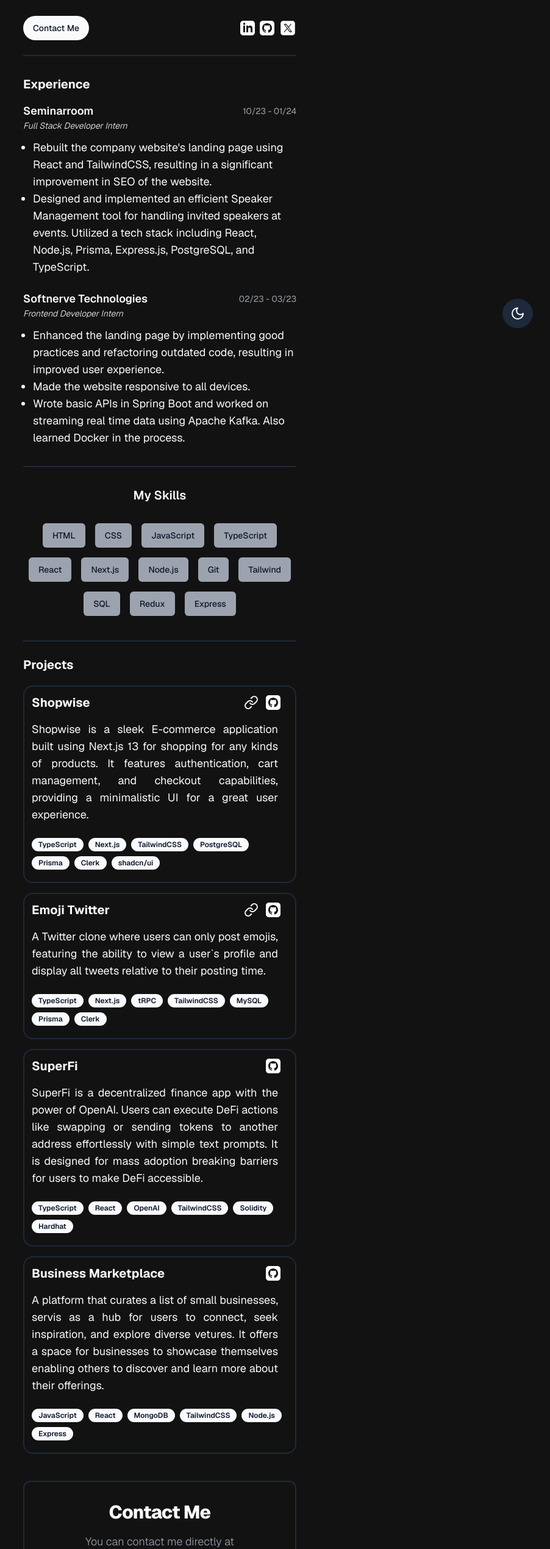
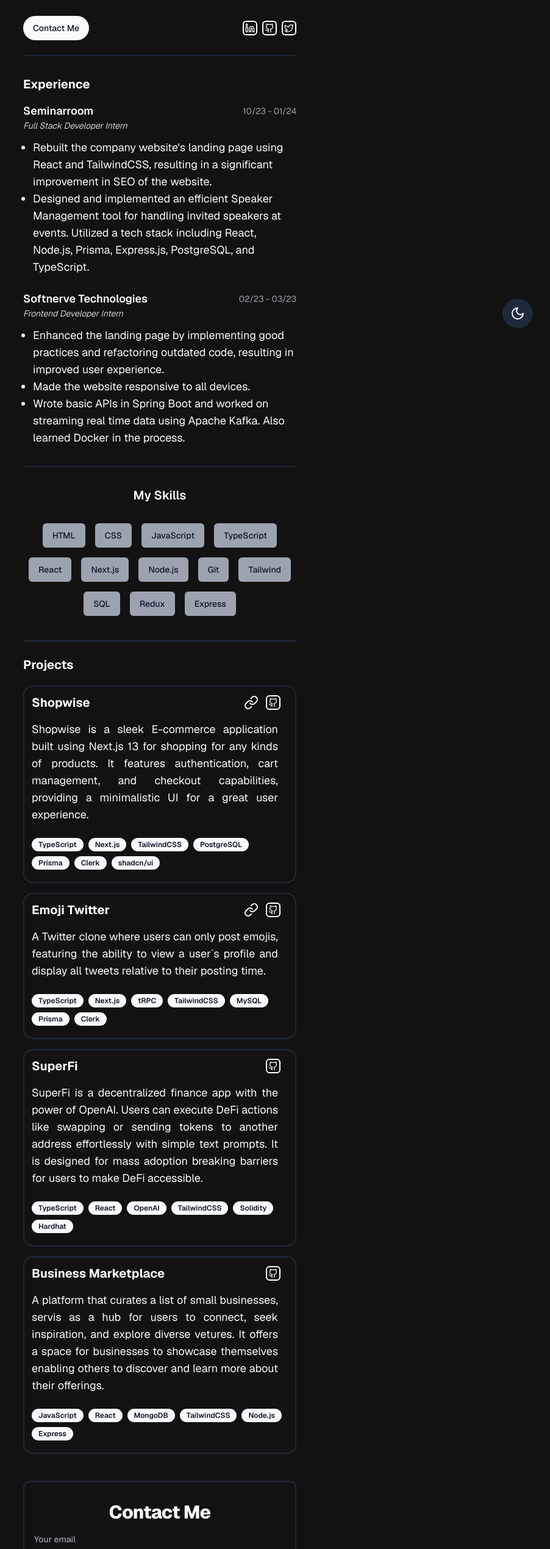
Before and after one commit to shreyas0924/portfolio, a Next.js app: page / in a window 1280 px wide. Shown: the part 234-2774 px from the top of the page at 61% size, without its empty margins (378-1280 px from the left). Built offline with nearby package versions, Linux system fonts and the light colour scheme.

Commit message:
portfolio done

```diff
--- a/components/about.tsx
+++ b/components/about.tsx
@@ -3,6 +3,7 @@ import Link from 'next/link'
 import React from 'react'
 import { Button } from './ui/button'
 import { useTheme } from 'next-themes'
+import { Github, Linkedin, Twitter } from 'lucide-react'
 
 export const About = () => {
   const { theme } = useTheme()
@@ -20,27 +21,15 @@ export const About = () => {
         <Link
           target='_blank'
           href={'https://linkedin.com/in/shreyas0924'}
-          className='ml-auto'
+          className='ml-auto  '
         >
-          {theme === 'dark' ? (
-            <img src='./linkedin2.svg' />
-          ) : (
-            <img src='./linkedin1.svg' />
-          )}
+          <Linkedin className='border-2 border-black dark:border-white p-0.5 rounded-md' />
         </Link>
         <Link target='_blank' href={'https://github.com/shreyas0924'}>
-          {theme === 'dark' ? (
-            <img src='./github2.svg' />
-          ) : (
-            <img src='./github1.svg' />
-          )}
+          <Github className='border-2 border-black dark:border-white p-0.5 rounded-md' />
         </Link>
         <Link target='_blank' href={'https://twitter.com/shreyas0924'}>
-          {theme === 'dark' ? (
-            <img src='./twitter2.svg' width={28} />
-          ) : (
-            <img src='./twitter1.svg' width={28} />
-          )}
+          <Twitter className='border-2 border-black dark:border-white p-0.5 rounded-md' />
         </Link>
       </div>
     </main>
--- a/components/contact.tsx
+++ b/components/contact.tsx
@@ -24,12 +24,7 @@ const Contact = async () => {
         <h2 className='mb-4 text-3xl tracking-tight font-extrabold text-center '>
           Contact Me
         </h2>
-        <p className='mb-8 lg:mb-16 font-light text-center text-gray-500 dark:text-gray-400 sm:text-lg'>
-          You can contact me directly at{' '}
-          <a className='underline'>shreyasp0924@gmail.com</a> or through this
-          form.
-        </p>
-        <form action={handleSubmit} className='space-y-8'>
+        <form action={handleSubmit} className='mt-4 space-y-8'>
           <div>
             <label
               htmlFor='email'
--- a/components/project-card.tsx
+++ b/components/project-card.tsx
@@ -2,7 +2,7 @@
 import React from 'react'
 import { Badge } from './ui/badge'
 import Link from 'next/link'
-import { Link as LinkToProject } from 'lucide-react'
+import { Github, GithubIcon, Link as LinkToProject } from 'lucide-react'
 import { useTheme } from 'next-themes'
 type ProjectProps = {
   name: string
@@ -31,11 +31,7 @@ export default function ProjectCard({
               </Link>
             )}
             <Link target='_blank' href={github}>
-              {theme === 'dark' ? (
-                <img src='./github2.svg' />
-              ) : (
-                <img src='./github1.svg' />
-              )}
+              <Github className='border-2 border-black dark:border-white p-0.5 rounded-md' />
             </Link>
           </div>
         </div>
```
